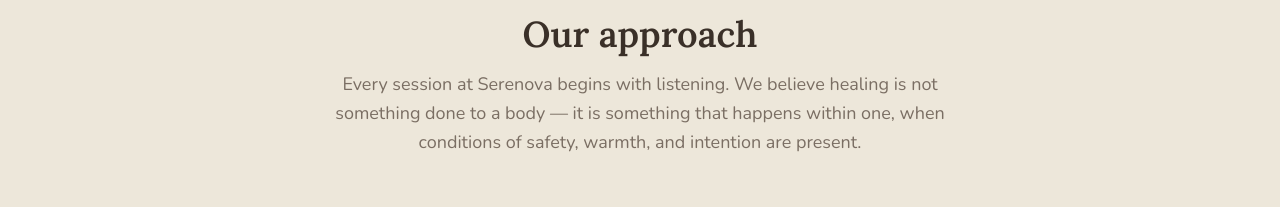
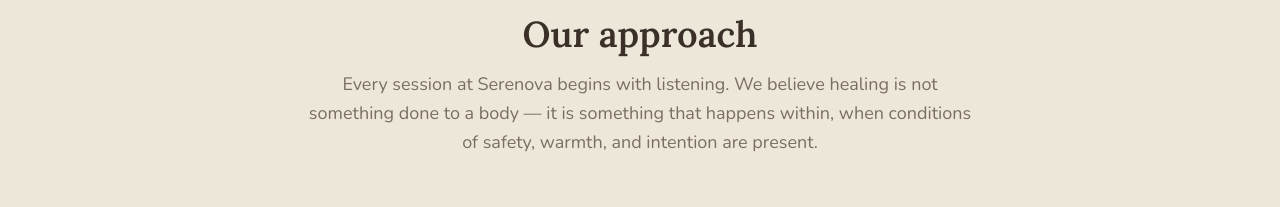
Before and after one commit to sarahnessa/spa-web-app, a React (Vite) app: page /spa-web-app/about in a window 1280 px wide. Shown: the part 4000-4207 px from the top of the page. Built offline with nearby package versions, Linux system fonts and the light colour scheme; the HTML template or start-up script is replaced by a standard one.

Commit message:
Styling and content edits

```diff
--- a/src/components/Blobs.tsx
+++ b/src/components/Blobs.tsx
@@ -39,7 +39,7 @@
     <svg viewBox="0 0 500 200" xmlns="http://www.w3.org/2000/svg" className={className} aria-hidden="true">
       <path
         d="M60,140 Q20,140,20,100 Q20,65,55,60 Q55,20,100,20 Q125,20,140,40 Q155,15,185,15 Q225,15,235,50 Q260,30,290,35 Q330,40,335,75 Q360,65,380,90 Q400,115,385,135 Q370,150,345,145 Q345,165,320,168 Q295,170,285,155 Q265,175,235,170 Q215,175,205,158 Q185,175,160,168 Q140,175,130,155 Q110,170,85,162 Q60,155,60,140Z"
-        fill="#c7dff0"
+        fill="#cde0ee"
         opacity="0.85"
       />
     </svg>
--- a/src/pages/About.tsx
+++ b/src/pages/About.tsx
@@ -125,7 +125,7 @@
         <div className="max-w-5xl mx-auto px-6 text-center">
           <h2 className="font-serif text-4xl font-semibold mb-4" style={{ color: 'var(--foreground)' }}>Our approach</h2>
           <p className="text-lg leading-relaxed max-w-2xl mx-auto" style={{ color: 'var(--muted-foreground)' }}>
-            Every session at Serenova begins with listening. We believe healing is not something done to a body — it is something that happens within one, when conditions of safety, warmth, and intention are present.
+            Every session at Serenova begins with listening. We believe healing is not something done to a body — it is something that happens within, when conditions of safety, warmth, and intention are present.
           </p>
         </div>
       </section>
```
